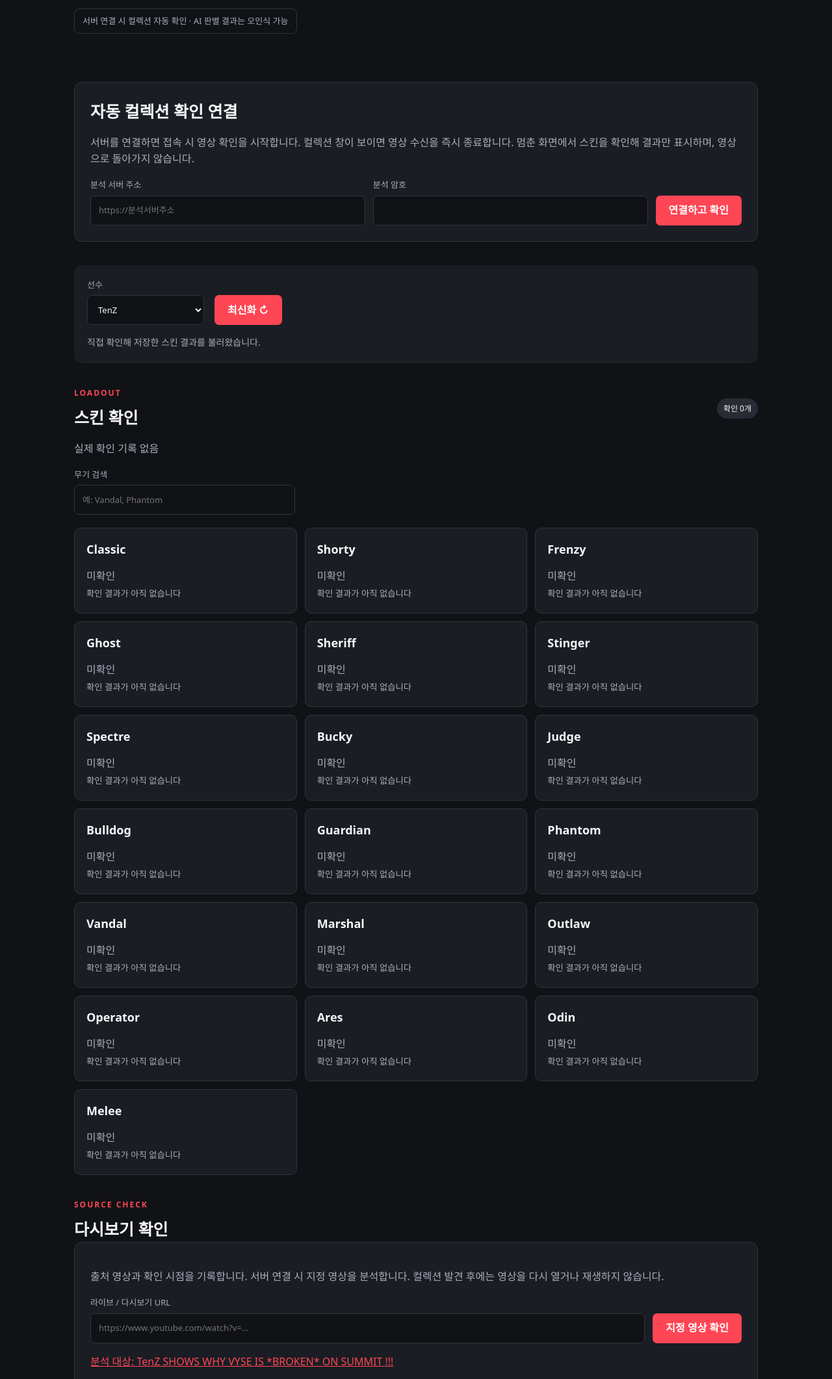
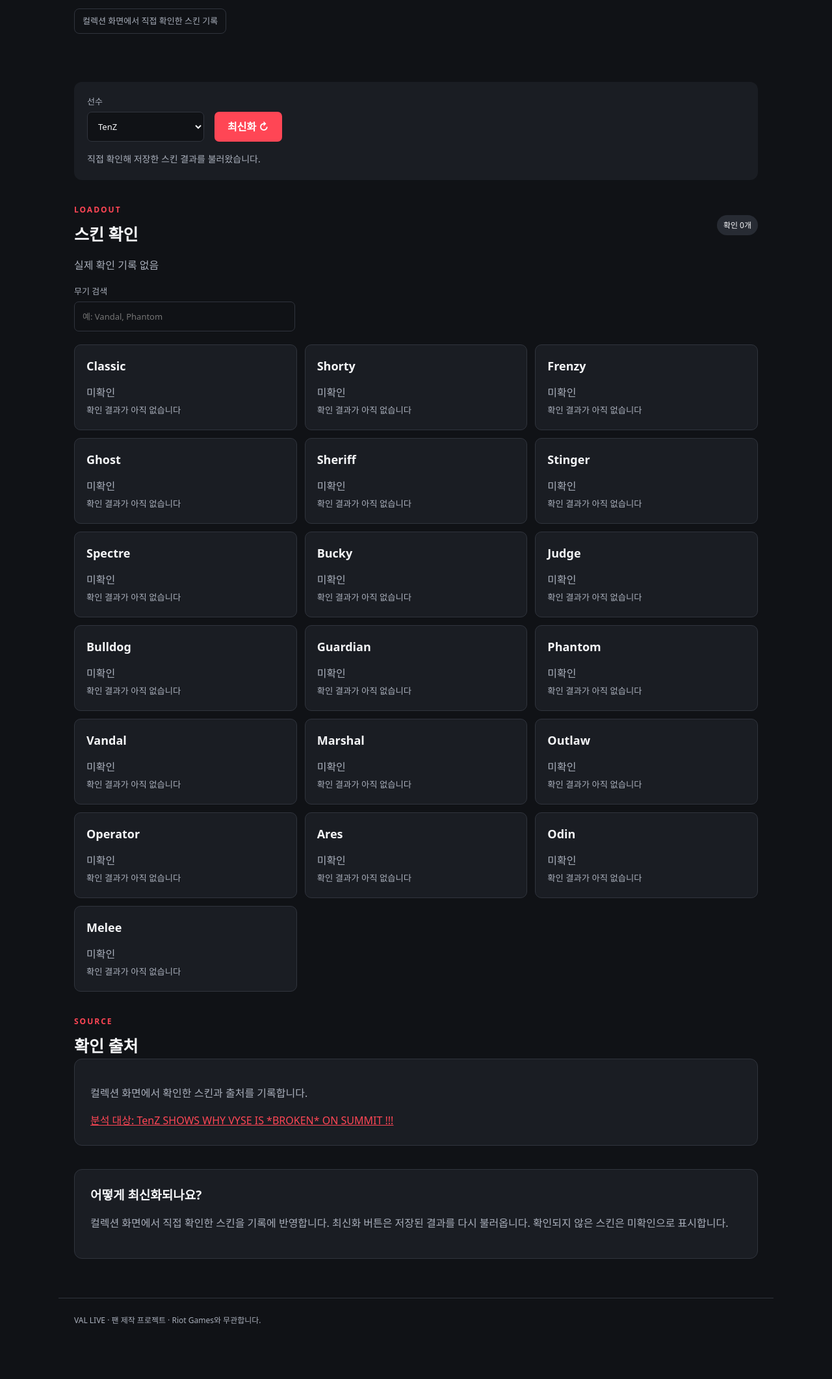
Before and after one commit to K3ANER/val-live, a plain HTML site: page index.html in a window 1280 px wide. Shown: the part 405-2527 px from the top of the page at 65% size. After the commit the page ends 2470 px from the top, so only its background shows below. Drawn offline with Linux system fonts and the light colour scheme.

Commit message:
Show manually checked skins without automatic video analysis

```diff
--- a/index.html
+++ b/index.html
@@ -1,9 +1,9 @@
 <!doctype html>
 <html lang="ko"><head><meta charset="utf-8"><meta name="viewport" content="width=device-width,initial-scale=1"><meta name="theme-color" content="#101216"><title>VAL LIVE · 스킨 확인</title><link rel="stylesheet" href="styles.css"><script src="app.js" defer></script></head>
-<body><header><a class="brand" href="#">VAL<span> LIVE</span></a><nav aria-label="주 메뉴"><a href="#skins">스킨</a><a href="#vod">다시보기</a></nav></header><main>
-<section class="hero"><p class="eyebrow">VALORANT SKIN TRACKER</p><h1>플레이의 순간,<br><span>스킨을 확인하다.</span></h1><p>라이브와 다시보기에서 확인한 스킨을 한곳에서 살펴보세요.</p><div class="notice">서버 연결 시 컬렉션 자동 확인 · AI 판별 결과는 오인식 가능</div></section>
-<section class="panel"><h2>자동 컬렉션 확인 연결</h2><p>서버를 연결하면 접속 시 영상 확인을 시작합니다. 컬렉션 창이 보이면 영상 수신을 즉시 종료합니다. 멈춘 화면에서 스킨을 확인해 결과만 표시하며, 영상으로 돌아가지 않습니다.</p><form id="connect-form"><label>분석 서버 주소<input id="server-url" type="url" placeholder="https://분석서버주소" required></label><label>분석 암호<input id="scan-token" type="password" autocomplete="off" required></label><button type="submit">연결하고 확인</button></form><button id="cancel-scan" type="button" style="margin-top:12px" hidden>영상 확인 중지</button></section><section class="toolbar" aria-label="조회 설정"><label>선수<select id="player"><option>TenZ</option><option>t3xture</option><option>aspas</option><option>something</option></select></label><button id="refresh" type="button">최신화 ↻</button><p id="status" role="status" aria-live="polite">저장된 결과를 불러오는 중…</p></section>
+<body><header><a class="brand" href="#">VAL<span> LIVE</span></a><nav aria-label="주 메뉴"><a href="#skins">스킨</a><a href="#vod">확인 출처</a></nav></header><main>
+<section class="hero"><p class="eyebrow">VALORANT SKIN TRACKER</p><h1>플레이의 순간,<br><span>스킨을 확인하다.</span></h1><p>라이브와 다시보기에서 확인한 스킨을 한곳에서 살펴보세요.</p><div class="notice">컬렉션 화면에서 직접 확인한 스킨 기록</div></section>
+<section class="toolbar" aria-label="조회 설정"><label>선수<select id="player"><option>TenZ</option><option>t3xture</option><option>aspas</option><option>something</option></select></label><button id="refresh" type="button">최신화 ↻</button><p id="status" role="status" aria-live="polite">저장된 결과를 불러오는 중…</p></section>
 <section id="skins"><div class="section-head"><div><p class="eyebrow">LOADOUT</p><h2>스킨 확인</h2></div><span id="verified-count" class="badge">확인 0개</span></div><p id="checked-at" class="muted">실제 확인 기록 없음</p><label class="search">무기 검색<input id="search" type="search" placeholder="예: Vandal, Phantom" autocomplete="off"></label><div id="weapon-grid" class="grid"></div></section>
-<section id="vod"><p class="eyebrow">SOURCE CHECK</p><h2>다시보기 확인</h2><div class="panel"><p>출처 영상과 확인 시점을 기록합니다. 서버 연결 시 지정 영상을 분석합니다. 컬렉션 발견 후에는 영상을 다시 열거나 재생하지 않습니다.</p><form id="vod-form"><label>라이브 / 다시보기 URL<input id="vod-url" type="url" placeholder="https://www.youtube.com/watch?v=…" required></label><button type="submit">지정 영상 확인</button></form><p id="vod-status" role="status"></p><div id="source"></div></div></section>
-<section class="panel guide"><h2>어떻게 최신화되나요?</h2><p>서버가 라이브 또는 최신 다시보기를 확인합니다. 첫 컬렉션 화면을 발견하면 영상 수신을 즉시 종료하고, 해당 화면의 스킨을 참조 이미지와 비교합니다. 확인이 끝나면 결과만 표시하며 영상 분석을 재개하지 않습니다. 확실하지 않은 항목은 기존 기록을 유지합니다. 스캔 범위는 서버 설정에 따라 제한됩니다.</p></section>
+<section id="vod"><p class="eyebrow">SOURCE</p><h2>확인 출처</h2><div class="panel"><p>컬렉션 화면에서 확인한 스킨과 출처를 기록합니다.</p><div id="source"></div></div></section>
+<section class="panel guide"><h2>어떻게 최신화되나요?</h2><p>컬렉션 화면에서 직접 확인한 스킨을 기록에 반영합니다. 최신화 버튼은 저장된 결과를 다시 불러옵니다. 확인되지 않은 스킨은 미확인으로 표시합니다.</p></section>
 </main><footer>VAL LIVE · 팬 제작 프로젝트 · Riot Games와 무관합니다.</footer></body></html>
```
